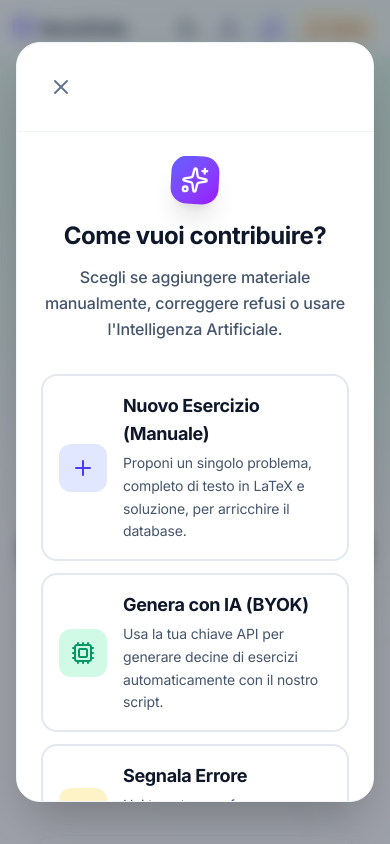
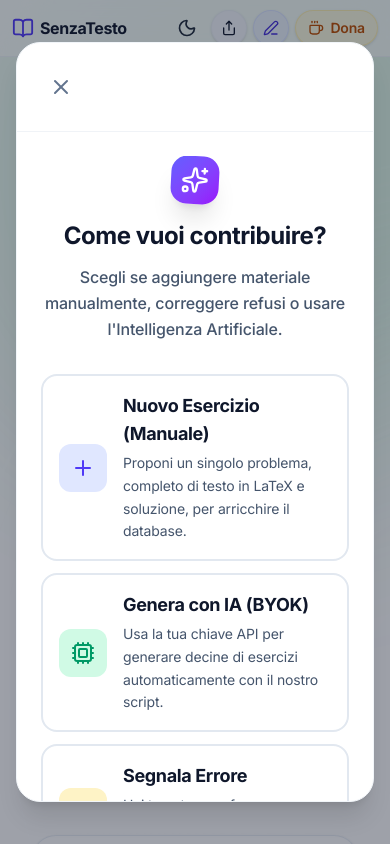
Before and after one commit to linzialessandro/SenzaTesto, a Next.js app in the folder apps/frontend/: page /SenzaTesto/ in a window 390 px wide. Both pictures are taken after a click on the button 271 px from the left and 28 px from the top of the page. Shown: the top 844 px of the page. Built offline with nearby package versions, Linux system fonts and the light colour scheme; no server answers; the database is empty.

Commit message:
fix(modal): aggressively remove scale animations and mobile blurring for extreme performance

```diff
--- a/apps/frontend/src/components/home/modals/DonationModal.tsx
+++ b/apps/frontend/src/components/home/modals/DonationModal.tsx
@@ -33,7 +33,7 @@ export function DonationModal({ isOpen, onClose }: DonationModalProps) {
   return (
     <Modal isOpen={isOpen} onClose={onClose}>
       {view === 'main' ? (
-        <div className="animate-in fade-in zoom-in-95 duration-300 ease-out">
+        <div className="animate-in fade-in duration-300 ease-out">
           <ScrollToTop />
           {/* Headline & Emotional Hook */}
           <div className="text-center mb-8">
--- a/apps/frontend/src/components/ui/Modal.tsx
+++ b/apps/frontend/src/components/ui/Modal.tsx
@@ -31,17 +31,17 @@ export function Modal({ isOpen, onClose, title, children }: ModalProps) {
             exit={{ opacity: 0 }}
             transition={{ duration: 0.3, ease: [0.23, 1, 0.32, 1] }}
             style={{ willChange: 'opacity' }}
-            className="fixed inset-0 z-50 bg-slate-900/40 dark:bg-slate-950/60 backdrop-blur-sm sm:backdrop-blur-md"
+            className="fixed inset-0 z-50 bg-slate-900/40 dark:bg-slate-950/60 sm:backdrop-blur-md"
             onClick={onClose}
           />
           <div className="fixed inset-0 z-50 flex items-center justify-center p-4 sm:p-6 pointer-events-none">
             <motion.div
-              initial={{ opacity: 0, scale: 0.95, y: 20 }}
-              animate={{ opacity: 1, scale: 1, y: 0 }}
-              exit={{ opacity: 0, scale: 0.95, y: 20 }}
-              transition={{ duration: 0.4, ease: [0.23, 1, 0.32, 1] }}
+              initial={{ opacity: 0, y: 20 }}
+              animate={{ opacity: 1, y: 0 }}
+              exit={{ opacity: 0, y: 20 }}
+              transition={{ duration: 0.3, ease: [0.23, 1, 0.32, 1] }}
               style={{ willChange: 'opacity, transform' }}
-              className="w-full max-w-2xl bg-white dark:bg-slate-900 sm:bg-white/80 sm:dark:bg-slate-900/80 sm:backdrop-blur-xl border border-slate-100 sm:border-white/40 dark:border-slate-800 sm:dark:border-slate-700/50 shadow-2xl rounded-3xl overflow-hidden pointer-events-auto flex flex-col max-h-[90vh]"
+              className="w-full max-w-2xl bg-white dark:bg-slate-900 sm:bg-white/80 sm:dark:bg-slate-900/80 sm:backdrop-blur-xl border border-slate-100 sm:border-white/40 dark:border-slate-800 sm:dark:border-slate-700/50 shadow-xl sm:shadow-2xl rounded-3xl overflow-hidden pointer-events-auto flex flex-col max-h-[90vh]"
             >
               <div className="flex justify-between items-center p-6 sm:p-8 border-b border-slate-200/50 dark:border-slate-800/50">
                 {title && (
```
